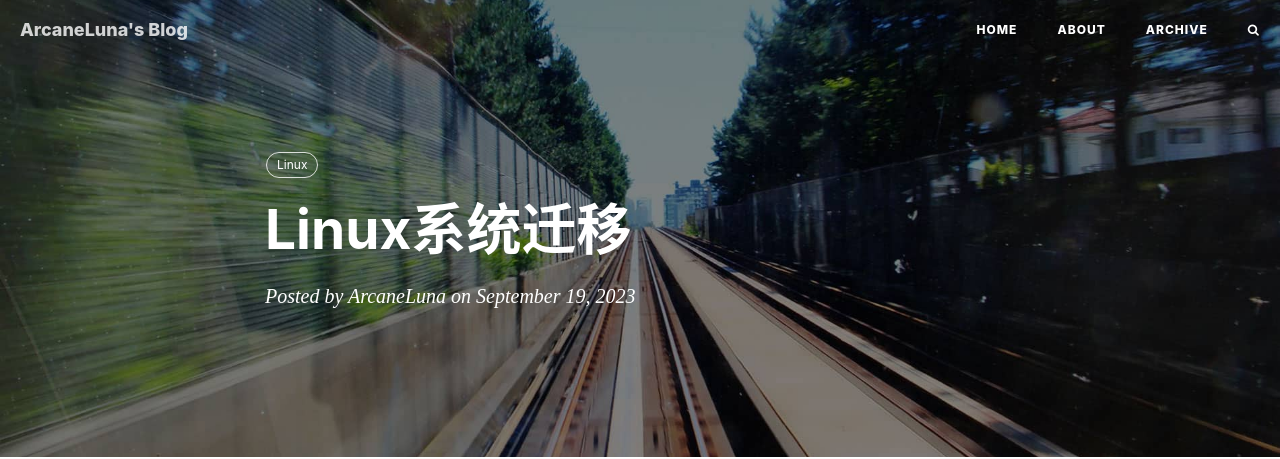
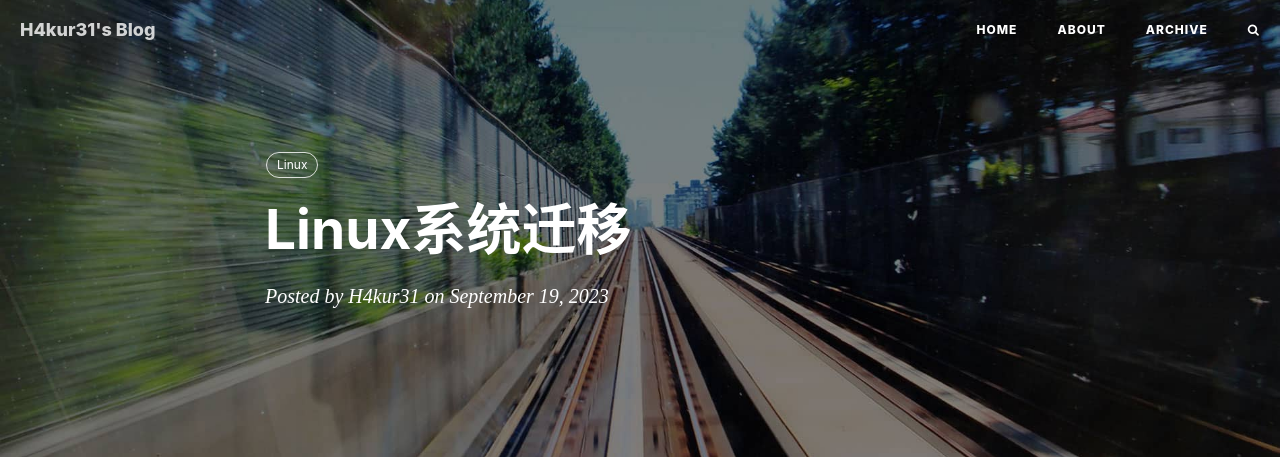
Before and after one commit to ArcaneLuna/ArcaneLuna.github.io, a Jekyll site: the page built from _posts/2023-09-19-linux.md, in a window 1280 px wide and 900 px high. Shown: the top 459 px of the window. Built offline with Jekyll 4.4.1, drawn with Linux system fonts in a browser that asks for light colours; nearby versions of some CDN libraries; comment, search, counter and statistics services are not loaded; some of the changed text lies outside the part shown.

Commit message:
fix: change name

```diff
--- a/_config.yml
+++ b/_config.yml
@@ -1,11 +1,11 @@
 # Site settings
-title: ArcaneLuna's Blog
-SEOTitle: ArcaneLuna的博客 | ArcaneLuna's Blog
+title: H4kur31's Blog
+SEOTitle: H4kur31的博客 | H4kur31's Blog
 header-img: img/home-bg.jpg
-email: ArcaneLuna@proton.me
-description: "这里是 ArcaneLuna 的个人博客 | test"
-keyword: "ArcaneLuna, 博客, 个人网站, 计算机"
-url: "https://arcaneluna.github.io" # your host, for absolute URL
+email: H4kur31@proton.me
+description: "这里是 H4kur31 的个人博客 | test"
+keyword: "H4kur31, 博客, 个人网站, 计算机"
+url: "https://H4kur31.github.io" # your host, for absolute URL
 baseurl: "" # for example, '/blog' if your blog hosted on 'host/blog'
 
 # Publish posts or collection documents with a future date.
@@ -15,7 +15,7 @@ future: true
 RSS: false
 #weibo_username: huxpro
 #zhihu_username: huxpro
-github_username: ArcaneLuna
+github_username: H4kur31
 #twitter_username: huxpro
 #facebook_username:  huxpro
 #linkedin_username:  firstname-lastname-idxxxx
@@ -75,7 +75,7 @@ kramdown:
 # Sidebar settings
 sidebar: true # whether or not using Sidebar.
 sidebar-about-description: "EL PSY KONGROO"
-sidebar-avatar: /img/avatar.jpg # use absolute URL, seeing it's used in both `/` and `/about/`
+sidebar-avatar: /img/avatar.png # use absolute URL, seeing it's used in both `/` and `/about/`
 
 # Featured Tags
 featured-tags: true # whether or not using Feature-Tags
--- a/_posts/2023-09-19-linux.md
+++ b/_posts/2023-09-19-linux.md
@@ -2,7 +2,7 @@
 layout: post
 title: "Linux系统迁移"
 date: 2023-09-19
-author: "ArcaneLuna"
+author: "H4kur31"
 header-img: "img/post-bg-2015.jpg"
 tags:
   - Linux
```
Also changed, not shown: _includes/about/en.md (+1 -1 lines), _includes/about/zh.md (+1 -1 lines), package.json (+6 -6 lines), README.md, img/avatar.jpg (deleted), img/avatar.png (added), pwa/manifest.json, 1 other file.
